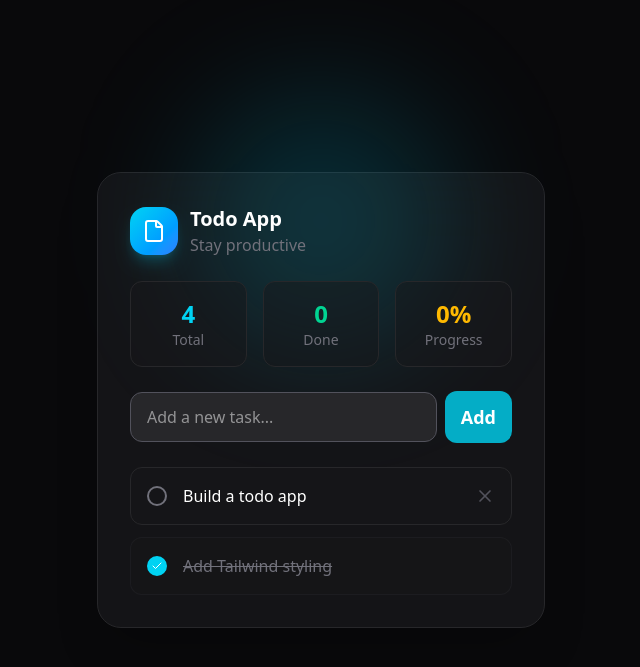
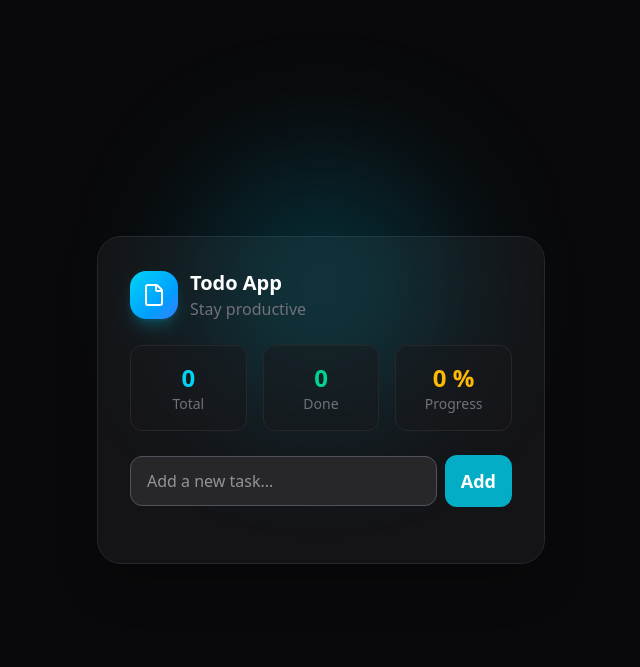
Before and after one commit to BenzzoKrugger/todo-app, a FastAPI app: page / in a window 1280 px wide. Shown: the top 667 px of the page, without its empty margins (319-959 px from the left). Run offline with FastAPI, Linux system fonts and the light colour scheme.

Commit message:
feat: update stats

```diff
--- a/app/main.py
+++ b/app/main.py
@@ -1,6 +1,6 @@
 # FastAPI imports
 from fastapi import FastAPI
-from routes.todo import router
+from app.routes.todo import router
 
 
 # Initialize app
--- a/app/routes/todo.py
+++ b/app/routes/todo.py
@@ -12,25 +12,83 @@ templates = Jinja2Templates("app/templates")
 todos = []
 
 
+def get_stats_data():
+
+    total = len(todos)
+
+    completed = len([t for t in todos if t["completed"]])
+
+    progress = int((completed / total) * 100) if total > 0 else 0
+
+    return {
+        "total": total,
+        "completed": completed,
+        "progress": progress,
+    }
+
+
 # Routes
 @router.get("/", response_class=HTMLResponse)
 def index(request: Request):
-    return templates.TemplateResponse(request=request, name="index.html.j2")
+    return templates.TemplateResponse(
+        request=request,
+        name="index.html.j2",
+        context={
+            **get_stats_data(),
+        },
+    )
 
 
 @router.post("/todos", response_class=HTMLResponse)
 def add_todo(request: Request, title: Annotated[str, Form()]):
 
-    todo = {"id": uuid4(), "title": title, "completed": False}
+    todo = {"id": str(uuid4()), "title": title, "completed": False}
     todos.append(todo)
 
-    return templates.TemplateResponse(
+    response = templates.TemplateResponse(
         request=request, name="/partials/todo_item.html.j2", context={"todo": todo}
     )
 
-@router.delete('/todos/{todo_id}', response_class=HTMLResponse)
+    response.headers["HX-Trigger"] = "todosChanged"
+
+    return response
+
+
+@router.delete("/todos/{todo_id}", response_class=HTMLResponse)
 def delete_todo(todo_id: str):
     global todos
 
-    todos = [todo for todo in todos if todo['id'] != todo_id]
-    return HTMLResponse(content='')
+    todos = [todo for todo in todos if todo["id"] != todo_id]
+    response = HTMLResponse(content="")
+
+    response.headers["HX-Trigger"] = "todosChanged"
+
+    return response
+
+
+@router.post("/todos/{todo_id}/toggle", response_class=HTMLResponse)
+def toggle_todo(request: Request, todo_id: str):
+
+    todo = next(todo for todo in todos if todo["id"] == todo_id)
+
+    todo["completed"] = not todo["completed"]
+
+    response = templates.TemplateResponse(
+        request=request, name="/partials/todo_item.html.j2", context={"todo": todo}
+    )
+
+    response.headers["HX-Trigger"] = "todosChanged"
+
+    return response
+
+
+@router.get("/stats", response_class=HTMLResponse)
+def get_stats(request: Request):
+
+    return templates.TemplateResponse(
+        request=request,
+        name="partials/stats.html.j2",
+        context={
+            **get_stats_data(),
+        },
+    )
--- a/app/templates/index.html.j2
+++ b/app/templates/index.html.j2
@@ -41,37 +41,21 @@
         </div>
 
         {# Stats #}
-        <div class="grid grid-cols-3 gap-4 mb-6">
-          {# Total #}
-          <div
-            class="p-4 rounded-xl bg-zinc-900/50 border border-zinc-800 text-center"
-          >
-            <span class="font-bold text-cyan-400 text-2xl"> 4 </span>
-            <p class="text-sm text-zinc-500">Total</p>
-          </div>
-          {# Done #}
-          <div
-            class="p-4 rounded-xl bg-zinc-900/50 border border-zinc-800 text-center"
-          >
-            <span class="font-bold text-emerald-400 text-2xl"> 0 </span>
-            <p class="text-sm text-zinc-500">Done</p>
-          </div>
-          {# Progress #}
-          <div
-            class="p-4 rounded-xl bg-zinc-900/50 border border-zinc-800 text-center"
-          >
-            <span class="font-bold text-amber-400 text-2xl"> 0% </span>
-            <p class="text-sm text-zinc-500">Progress</p>
-          </div>
+        <div id="stats" hx-get="/stats" hx-trigger="load, todosChanged from:body">
+          {% include "partials/stats.html.j2" %}
         </div>
 
         {# Form #}
         <form
-        hx-post="/todos"
-        hx-target="#todo-list"
-        hx-swap="afterbegin"
-        hx-on::after-request="this.reset()"
-        class="flex items-center gap-2 mb-6">
+          hx-post="/todos"
+          hx-target="#todo-list"
+          hx-swap="afterbegin"
+          hx-on::after-request="this.reset();
+          document.body.dispatchEvent(
+          new Event('todosChanged')
+          );"
+          class="flex items-center gap-2 mb-6"
+        >
           <input
             type="text"
             name="title"
@@ -87,60 +71,10 @@
         </form>
 
         {# Tasks #}
-        <ul
-        id="todo-list"
-        class="space-y-3">
-          <li
-            class="border border-zinc-800 bg-zinc-900/50 rounded-xl p-4 flex items-center"
-          >
-            <button
-              class="rounded-full border-2 border-zinc-500 size-5 hover:border-cyan-400"
-            ></button>
-            <span class="ml-4 grow">Build a todo app</span>
-            <button>
-              <svg
-                xmlns="http://www.w3.org/2000/svg"
-                width="24"
-                height="24"
-                viewBox="0 0 24 24"
-                fill="none"
-                stroke="currentColor"
-                stroke-width="2"
-                stroke-linecap="round"
-                stroke-linejoin="round"
-                class="size-5 text-zinc-600 hover:text-red-400"
-              >
-                <path d="M18 6 6 18" />
-                <path d="m6 6 12 12" />
-              </svg>
-            </button>
-          </li>
-          <li
-            class="border border-zinc-800/50 bg-zinc-900/30 rounded-xl p-4 flex items-center"
-          >
-            <button
-              class="rounded-full border-2 border-cyan-400 bg-cyan-400 size-5 flex justify-center items-center"
-            >
-              <svg
-                xmlns="http://www.w3.org/2000/svg"
-                width="24"
-                height="24"
-                viewBox="0 0 24 24"
-                fill="none"
-                stroke="currentColor"
-                stroke-width="2"
-                stroke-linecap="round"
-                stroke-linejoin="round"
-                class="size-3"
-              >
-                <path d="M20 6 9 17l-5-5" />
-              </svg>
-            </button>
-            <span class="ml-4 text-zinc-500 line-through"
-              >Add Tailwind styling</span
-            >
-            <button></button>
-          </li>
+        <ul id="todo-list" class="space-y-3">
+          {% for todo in todos %}
+            {% include "partials/todo_item.html.j2" %}
+          {% endfor %}
         </ul>
       </div>
     </div>
--- /dev/null
+++ b/app/templates/partials/stats.html.j2
@@ -0,0 +1,18 @@
+{# Stats #}
+<div class="grid grid-cols-3 gap-4 mb-6">
+  {# Total #}
+  <div class="p-4 rounded-xl bg-zinc-900/50 border border-zinc-800 text-center">
+    <span class="font-bold text-cyan-400 text-2xl"> {{ total }} </span>
+    <p class="text-sm text-zinc-500">Total</p>
+  </div>
+  {# Done #}
+  <div class="p-4 rounded-xl bg-zinc-900/50 border border-zinc-800 text-center">
+    <span class="font-bold text-emerald-400 text-2xl"> {{ completed }} </span>
+    <p class="text-sm text-zinc-500">Done</p>
+  </div>
+  {# Progress #}
+  <div class="p-4 rounded-xl bg-zinc-900/50 border border-zinc-800 text-center">
+    <span class="font-bold text-amber-400 text-2xl"> {{ progress }} % </span>
+    <p class="text-sm text-zinc-500">Progress</p>
+  </div>
+</div>
```
Also changed, not shown: app/templates/partials/todo_item.html.j2 (+30 -4 lines), app/__init__.py (added).
